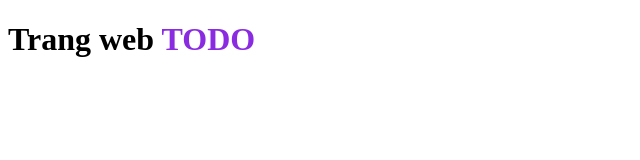
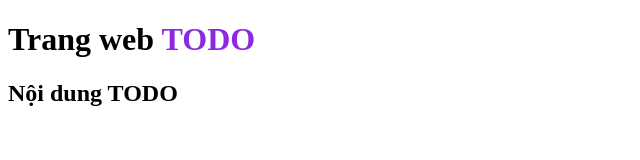
Before and after one commit to phuonglan-vo/todo-web, a plain HTML site: page index.html in a window 1280 px wide. Shown: the whole page, without its empty margins (0-640 px from the left). Drawn offline with Linux system fonts and the light colour scheme.

Commit message:
thêm nội dung trang

```diff
--- a/index.html
+++ b/index.html
@@ -7,5 +7,6 @@
 </head>
 <body>
     <h1>Trang web <span style="color: blueviolet;">TODO</span> </h1>
+    <h2>Nội dung TODO</h2>
 </body>
 </html>
```
